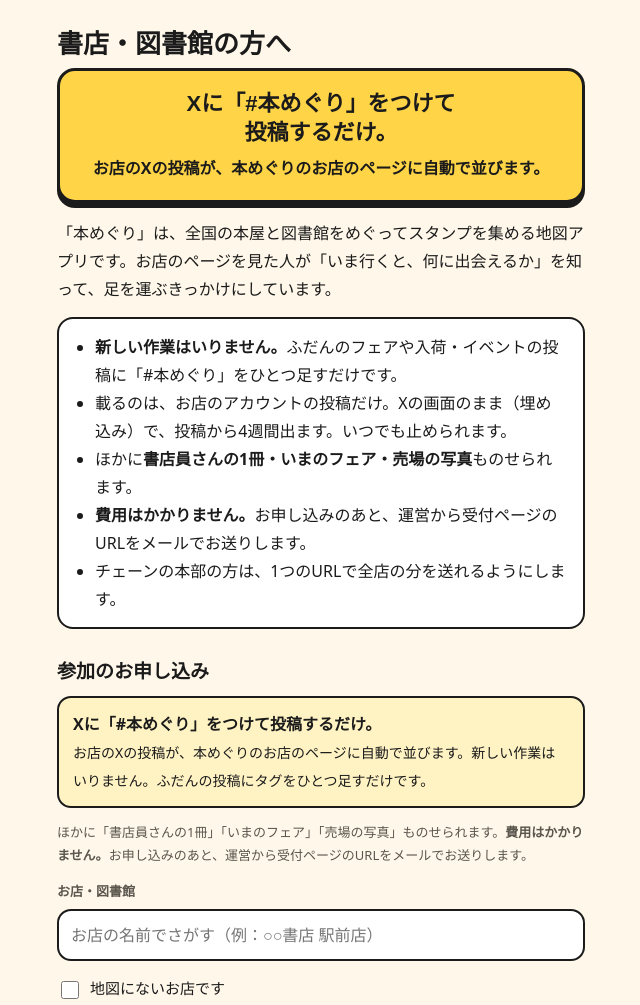
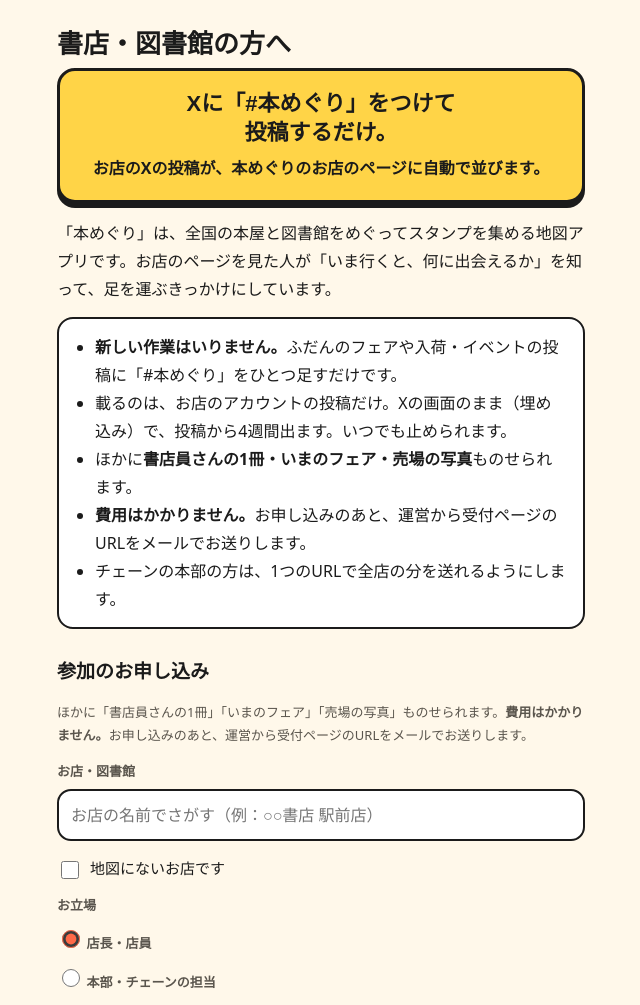
Before and after one commit to bookmeyer/meguri-test, a plain HTML site: page join.html in a window 1280 px wide. Shown: the top 1005 px of the page, without its empty margins (319-959 px from the left). Drawn offline with Linux system fonts and the light colour scheme; a web font is replaced by a local one.

Commit message:
テスト版 v0.37.5

```diff
--- a/join.html
+++ b/join.html
@@ -34,7 +34,7 @@
   .sell { margin: 4px 0 16px; padding: 18px 16px; background: var(--gold); border: 3px solid var(--ink); border-radius: 18px; box-shadow: 0 5px 0 var(--ink); text-align: center; }
   .sell b { display: block; font-family: "Mochiy Pop P One", sans-serif; font-size: 22px; line-height: 1.35; }
   .sell span { display: block; margin-top: 6px; font-weight: 700; }
-  .ib-sell { margin: 0 0 10px; padding: 12px 14px; background: #FFF3C4; border: 2px solid var(--ink); border-radius: 14px; } .ib-sell b { display: block; } .ib-sell span { font-size: 14px; }
+  .ib-sell { display: none; } /* このページは上の大きな枠で伝えるので、フォームの中の枠は出さない */
   .box { background: var(--card); border: 2px solid var(--ink); border-radius: 16px; padding: 14px 16px; }
   .note { color: var(--ink2); font-size: 13px; text-align: center; margin-top: 18px; }
   a { color: inherit; }
```
